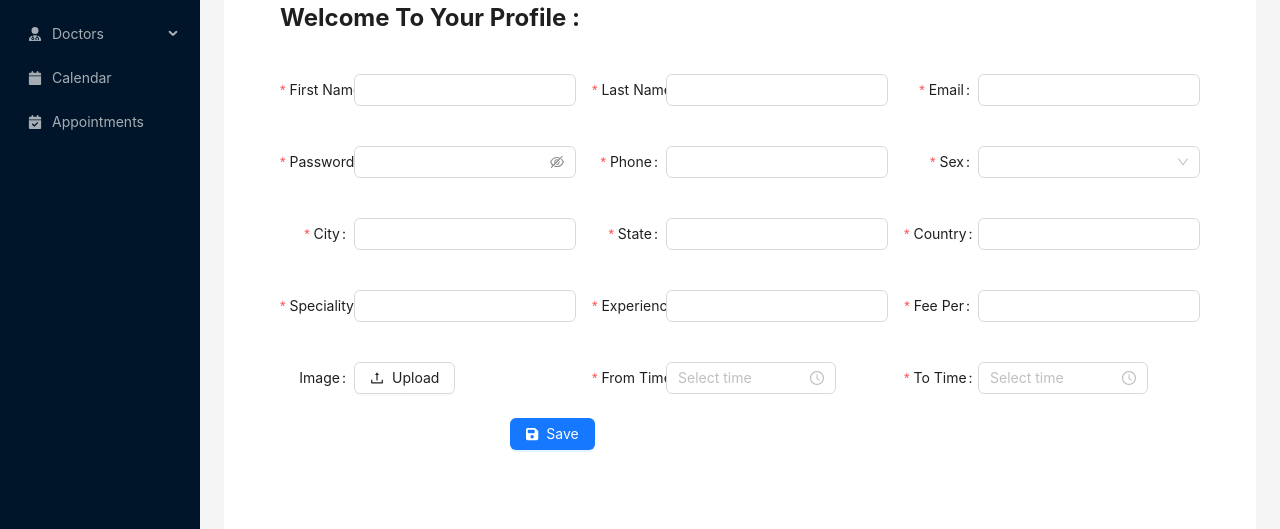
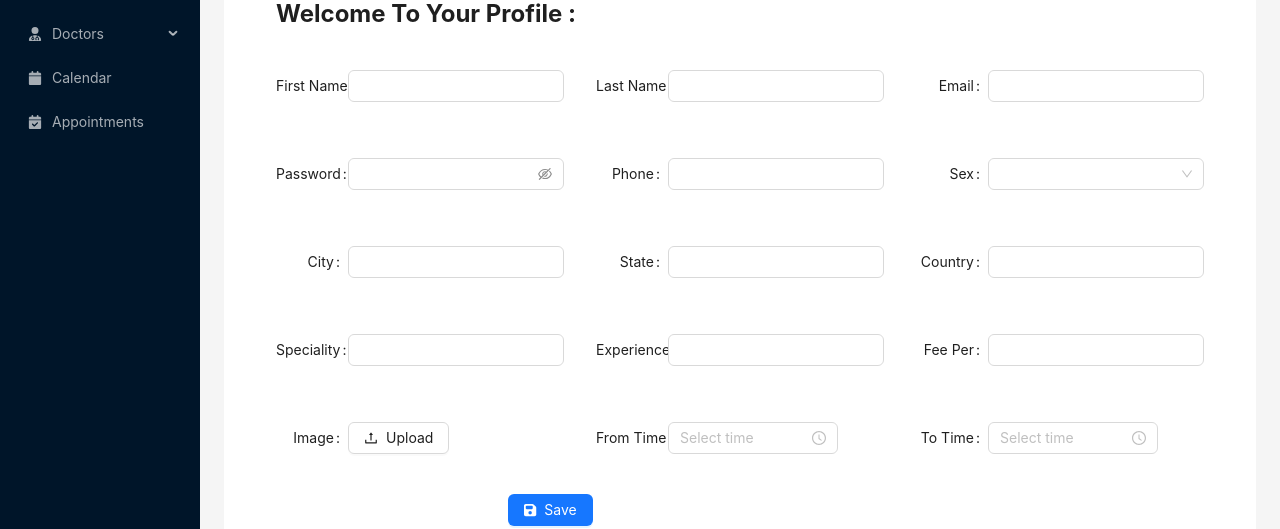
Before and after one commit to AbdoB3/Projet_final_backOffice, a React (Vite) app: page /profile in a window 1280 px wide. Shown: the part 142-671 px from the top of the page. Built offline with nearby package versions, Linux system fonts and the light colour scheme; no server answers.

Commit message:
Fourth commit

```diff
--- a/package.json
+++ b/package.json
@@ -14,6 +14,7 @@
     "@fortawesome/free-solid-svg-icons": "^6.5.2",
     "@fortawesome/react-fontawesome": "^0.2.0",
     "antd": "^5.16.2",
+    "axios": "^1.6.8",
     "moment": "^2.30.1",
     "react": "^18.2.0",
     "react-dom": "^18.2.0",
--- a/src/Components/Header.jsx
+++ b/src/Components/Header.jsx
@@ -27,8 +27,10 @@ const Header = () => {
   const [notificationVisible, setNotificationVisible] = useState(false);
   const [profileVisible, setProfileVisible] = useState(false);
   const [notifications, setNotifications] = useState([
-    { id: 1, message: 'Notification Amlkjhgfdsqdfghjklk fytftygffg ghgdtydr  cfgffrrj rtsdrythfghjjgh xrftfthfgh tydtyftgyug tuctyftyssrt ghcghktrtrtdj ydffjrtsfgjfkty tydycrydfdgjfgh gyu', read: false },
-    { id: 2, message: 'Notification 2', read: true },
+    { id: 1, message: 'Vous avez un rendez vous de Patient', read: false },
+    { id: 2, message: 'Incription Docteur ', read: false },
+    { id: 3, message: 'Vous avez un rendez vous de Docteur', read: false },
+
     // Add more notifications as needed
   ]);
 
@@ -82,7 +84,9 @@ const Header = () => {
         <Input placeholder="Rechercher..." prefix={<SearchOutlined />} className="w-48" />
       </div>
       <div className="flex items-center">
-        <Avatar className="bg-blue-950 mr-2" icon={<UserOutlined />} size={40} onClick={showProfile} />
+
+        <Avatar className="bg-blue-950 mr-2" icon={<UserOutlined />} size={40}/>
+
         <div className="text-white text-lg font-semibold mr-4 cursor-pointer" onClick={showProfile}>
           <div>Laila Danguir</div>
           <div className="text-sm">{role}</div>
@@ -130,7 +134,7 @@ const Header = () => {
             <AntdInput defaultValue={role} />
           </Form.Item>
           <Link to="/profile">
-          <Button  type="primary" icon={<FontAwesomeIcon icon={faEdit} />} className="mr-2">
+          <Button  onClick={hideProfile} type="primary" icon={<FontAwesomeIcon icon={faEdit} />} className="mr-2">
             Edit
           </Button>
           </Link>
--- a/src/Components/Pages/Calendar.jsx
+++ b/src/Components/Pages/Calendar.jsx
@@ -31,7 +31,7 @@ const MyCalendar = () => {
 
     return (
         <div className="w-full mx-auto mt-1 max-w-screen">
-            <h2 className="text-lg font-bold mb-4 text-center">Calendar</h2>
+            <h2 className="text-xl font-bold mb-4 text-start">Calendar</h2>
             <div className="border border-gray-300 rounded-lg p-4 shadow-md h-full">
                 <Calendar
                     className="w-full h-full"
--- a/src/Components/Pages/Profile.jsx
+++ b/src/Components/Pages/Profile.jsx
@@ -1,18 +1,40 @@
-
-
-import React from 'react';
+import React,{useEffect,useState} from 'react';
 import { Form, Input, Button, Select, Upload, TimePicker } from 'antd';
 import { UploadOutlined } from '@ant-design/icons';
 import { FontAwesomeIcon } from '@fortawesome/react-fontawesome';
 import { faSave } from '@fortawesome/free-solid-svg-icons';
-
+import axios from 'axios';
 
 const ProfileForm = () => {
+
   const [form] = Form.useForm();
 
-  const onFinish = (values) => {
-    console.log('Received values:', values);
-  };
+  const [formm,setFormm] = useState({
+    firstname: "",
+    lastname: "",
+    email:"",
+    password:"",
+    sexe:"",
+    speciality:"",
+    imageurl:""
+});
+useEffect(()=>{
+    axios.get("http://localhost:3000/doctors/${doctorId}").then((response)=>{
+       console.log(response.data);
+       setFormm({...formm,firstname: response.data})
+    })
+
+},[])
+
+useEffect(()=>{
+
+    console.log(formm)
+ },[formm])
+
+   const onFinish = (values) => {
+     console.log('Received values:', values);
+   };
+
 
   const formItemLayout = {
     labelCol: { span: 6 },
@@ -20,13 +42,25 @@ const ProfileForm = () => {
   };
 
   const uploadProps = {
-    name: 'image',
-    action: 'https://www.mocky.io/v2/5cc8019d300000980a055e76', // URL pour téléverser l'image
+    name: 'file', // Cloudinary expects the file data under the 'file' key
+    action: 'https://api.cloudinary.com/v1_1/doagzivng/image/upload',
+    data: {
+      upload_preset: 'kj1jodbh', // Use the preset you created at the Cloudinary dashboard
+    },
     listType: 'picture',
+    onChange(info) {
+        if (info.file.status === 'uploading') {
+          console.log('Uploading...');
+        }
+        if (info.file.status === 'done') {
+          console.log('File uploaded:', info.file.response); // Success
+        } else if (info.file.status === 'error') {
+          console.error('Upload error:', info.file.error, info.file.response); // Handle errors
+        }
+      }
   };
-
   return (
-    <div className="p-8">
+    <div className="p-7">
       <h2 className="text-2xl font-bold mb-10" >Welcome To Your  Profile : </h2>
       <Form
         form={form}
@@ -35,44 +69,44 @@ const ProfileForm = () => {
         onFinish={onFinish}
         className="justify-text"
       >
-        <div className="grid grid-cols-1 md:grid-cols-3 gap-4">
-          <Form.Item label="First Name" name="firstname" rules={[{ required: true, message: 'Please input your first name!' }]}>
+        <div className="grid grid-cols-1 md:grid-cols-3 gap-8 mb-4">
+          <Form.Item label="First Name" name="firstname" initialValue={formm.firstname} onChange={(e)=>setFormm({...formm,firstname:e.target.value})} rules={[{ required: false, message: 'Please input your first name!' }]}>
             <Input />
           </Form.Item>
-          <Form.Item label="Last Name" name="lastname" rules={[{ required: true, message: 'Please input your last name!' }]}>
+          <Form.Item label="Last Name" name="lastname" rules={[{ required: false, message: 'Please input your last name!' }]}>
             <Input />
           </Form.Item>
-          <Form.Item label="Email" name="email" rules={[{ required: true, message: 'Please input your email!' }]}>
+          <Form.Item label="Email" name="email" rules={[{ required: false, message: 'Please input your email!' }]}>
             <Input />
           </Form.Item>
-          <Form.Item label="Password" name="password" rules={[{ required: true, message: 'Please input your password!' }]}>
+          <Form.Item label="Password" name="password" rules={[{ required: false, message: 'Please input your password!' }]}>
             <Input.Password />
           </Form.Item>
-          <Form.Item label="Phone" name="phone" rules={[{ required: true, message: 'Please input your phone number!' }]}>
+          <Form.Item label="Phone" name="phone" rules={[{ required: false, message: 'Please input your phone number!' }]}>
             <Input />
           </Form.Item>
-          <Form.Item label="Sex" name="sex" rules={[{ required: true, message: 'Please select your sex!' }]}>
+          <Form.Item label="Sex" name="sex" rules={[{ required: false, message: 'Please select your sex!' }]}>
             <Select>
               <Select.Option value="male">Male</Select.Option>
               <Select.Option value="female">Female</Select.Option>
             </Select>
           </Form.Item>
-          <Form.Item label="City" name={['address', 'city']} rules={[{ required: true, message: 'Please input your city!' }]}>
+          <Form.Item label="City" name={['address', 'city']} rules={[{ required: false, message: 'Please input your city!' }]}>
             <Input />
           </Form.Item>
-          <Form.Item label="State" name={['address', 'state']} rules={[{ required: true, message: 'Please input your state!' }]}>
+          <Form.Item label="State" name={['address', 'state']} rules={[{ required: false, message: 'Please input your state!' }]}>
             <Input />
           </Form.Item>
-          <Form.Item label="Country" name={['address', 'country']} rules={[{ required: true, message: 'Please input your country!' }]}>
+          <Form.Item label="Country" name={['address', 'country']} rules={[{ required: false, message: 'Please input your country!' }]}>
             <Input />
           </Form.Item>
-          <Form.Item label="Speciality" name="speciality" rules={[{ required: true, message: 'Please input your speciality!' }]}>
+          <Form.Item label="Speciality" name="speciality" rules={[{ required: false, message: 'Please input your speciality!' }]}>
             <Input />
           </Form.Item>
-          <Form.Item label="Experience" name="experience" rules={[{ required: true, message: 'Please input your experience!' }]}>
+          <Form.Item label="Experience" name="experience" rules={[{ required: false, message: 'Please input your experience!' }]}>
             <Input />
           </Form.Item>
-          <Form.Item label="Fee Per" name="feePer" rules={[{ required: true, message: 'Please input your fee per!' }]}>
+          <Form.Item label="Fee Per" name="feePer" rules={[{ required: false, message: 'Please input your fee per!' }]}>
             <Input />
           </Form.Item>
           <Form.Item label="Image" name="image">
@@ -80,10 +114,10 @@ const ProfileForm = () => {
               <Button icon={<UploadOutlined />}>Upload</Button>
             </Upload>
           </Form.Item>
-          <Form.Item label="From Time" name="fromTime" rules={[{ required: true, message: 'Please input your from time!' }]}>
+          <Form.Item label="From Time" name="fromTime" rules={[{ required: false, message: 'Please input your from time!' }]}>
             <TimePicker format="HH:mm" />
           </Form.Item>
-          <Form.Item label="To Time" name="toTime" rules={[{ required: true, message: 'Please input your to time!' }]}>
+          <Form.Item label="To Time" name="toTime" rules={[{ required: false, message: 'Please input your to time!' }]}>
             <TimePicker format="HH:mm" />
           </Form.Item>
         </div>
```
Also changed, not shown: 1 other file (tests, documents, lock files or other folders).
